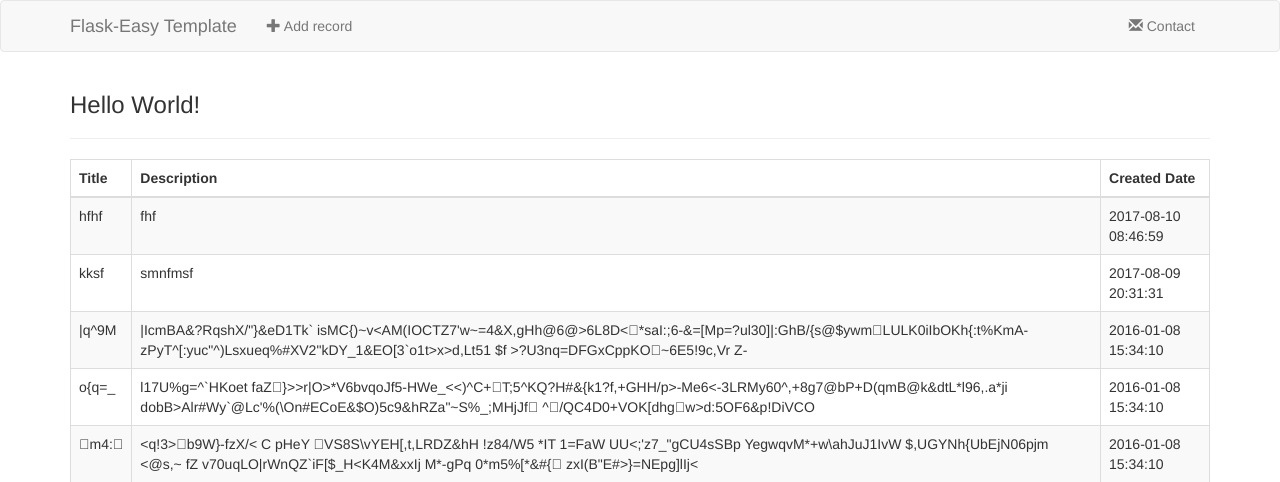
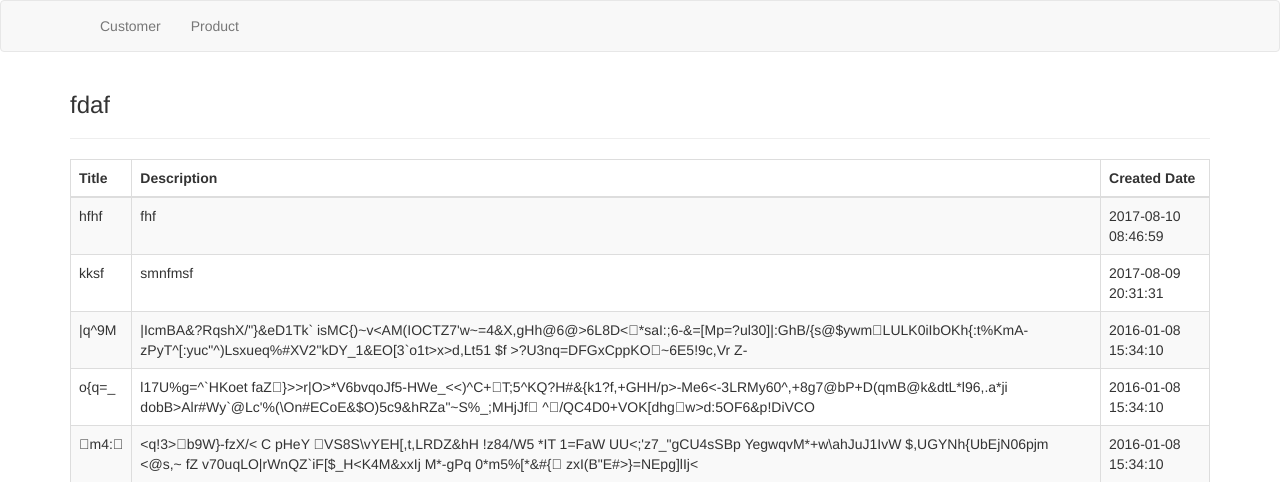
Before and after one commit to denisha/toolio, a Flask app: page / in a window 1280 px wide. Shown: the top 482 px of the page. Run offline with Flask 2, Linux system fonts and the light colour scheme; data comes from the database, SQL or seed files in the repository; some libraries are stand-ins or nearby versions; some web fonts are replaced.

Commit message:
add product and customer views

```diff
--- a/application/__init__.py
+++ b/application/__init__.py
@@ -1,7 +1,7 @@
 from flask import Flask
 import logging
-from flask.ext.cache import Cache
-from flask.ext.sqlalchemy import SQLAlchemy
+from flask_cache import Cache
+from flask_sqlalchemy import SQLAlchemy
 
 app = Flask('application')
 
--- a/application/templates/base.html
+++ b/application/templates/base.html
@@ -6,7 +6,7 @@
 {% set jquery_version = '2.1.3' %}
 {% set modernizer_version = '2.8.3' %}
 {% set bootswatch_version = '3.3.2' %}
-{% set bootswatch_theme = 'slate' %}
+{% set bootswatch_theme = 'Cosmo' %}
 
 
 
@@ -14,11 +14,15 @@
     <meta charset="utf-8">
     <meta name="viewport" content="width=device-width, initial-scale=1.0" />
     <meta http-equiv="X-UA-Compatible" content="IE=Edge,chrome=1" />
-    <title>{% block title%}Flask-Easy Template{% endblock %}</title>
+
+
+
+    <link href="/static/css/main.css" rel="stylesheet" />
+    <title>{% block title%}Toolio{% endblock %}</title>
     <link href="//netdna.bootstrapcdn.com/bootstrap/{{ bootstrap_version }}/css/bootstrap.min.css" rel="stylesheet" />
     <link href="//netdna.bootstrapcdn.com/bootswatch/{{ bootswatch_version }}/{{ bootswatch_theme }}/bootstrap.min.css" rel="stylesheet" >
 
-    <link href="/static/css/main.css" rel="stylesheet" />
+
     <link rel="shortcut icon" href="{{ url_for('static', filename='img/favicon.ico') }}">
     {% block style_block %}{# page-specific CSS #}{% endblock %}
     <script src="//cdnjs.cloudflare.com/ajax/libs/modernizr/{{ modernizer_version }}/modernizr.min.js"></script>{# Modernizr must be here, above body tag. #}
--- a/application/templates/includes/nav.html
+++ b/application/templates/includes/nav.html
@@ -7,16 +7,14 @@
                 <span class="icon-bar"></span>
                 <span class="icon-bar"></span>
             </button>
-            <a class="navbar-brand" href="/">Flask-Easy Template</a>
         </div>
         <div class="navbar-collapse collapse">
 
             <ul class="nav navbar-nav">
-                <li><a href="/add_record"><span class="glyphicon glyphicon-plus"></span> Add record</a></li>
+                <li><a href="/add_record">Customer</a></li>
+                <li><a href="/contact">Product</a></li>
             </ul>
-            <ul class="nav navbar-nav navbar-right">
-                <li><a href="/contact"><span class="glyphicon glyphicon-envelope"></span> Contact</a></li>
-            </ul>
+
         </div>
     </div>
 </div>
--- a/application/templates/index.html
+++ b/application/templates/index.html
@@ -1,7 +1,7 @@
 {% extends "base.html" %}
 {% block content %}
 
-    <h3>Hello World!</h3>
+    <h3>fdaf </h3>
     <hr/>
 
 
--- /dev/null
+++ b/application/templates/product.html
@@ -0,0 +1,6 @@
+{% extends "base.html" %}
+{% block content %}
+
+
+<h1>Customer</h1>
+{% endblock content %}
```
Also changed, not shown: application/static/css/bower.json (added, +29 -0 lines), application/templates/customer.html (added, +7 -0 lines), 11 other files.
